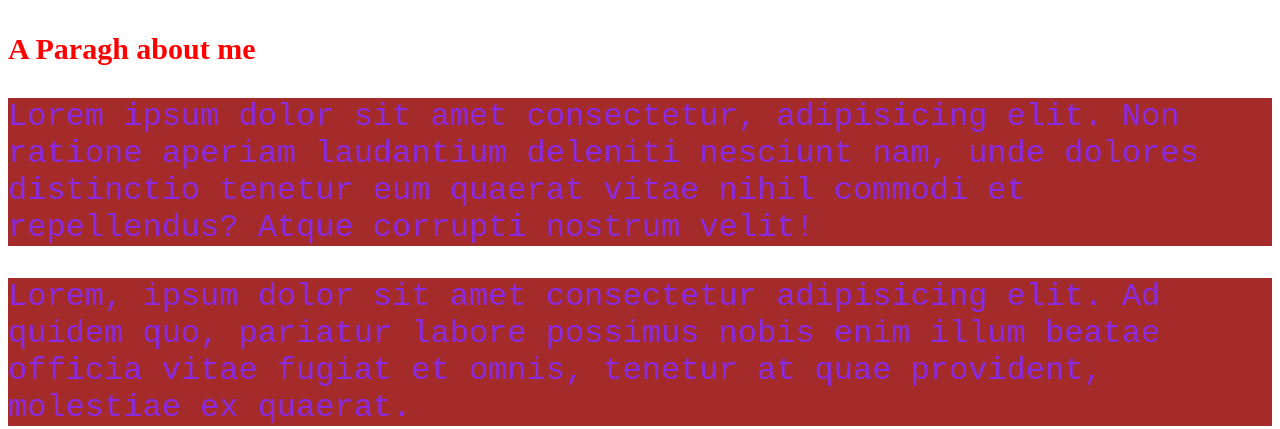
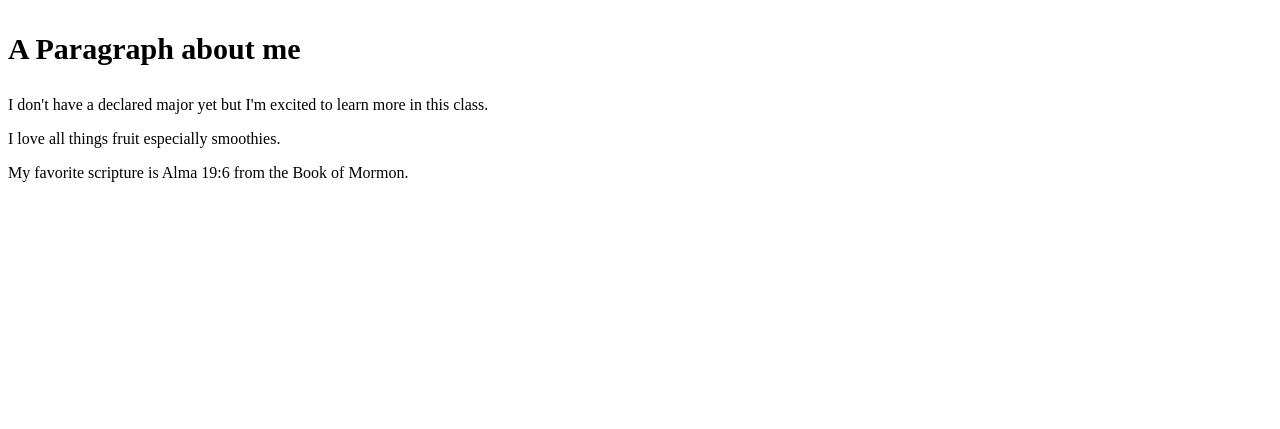
Before and after one commit to juji-martin/wdd130, a plain HTML site: page index.html in a window 1280 px wide. Shown: the part 708-1137 px from the top of the page. After the commit the page ends 906 px from the top, so only its background shows below. Drawn offline with Linux system fonts and the light colour scheme.

Commit message:
color fixes

```diff
--- a/index.html
+++ b/index.html
@@ -22,9 +22,7 @@
     <h1>Julie Martin</h1>
     <img src="images/pic.jpg" alt="Temple picture"
     style="width:432px;height:600px;">
-    <p id="first-paragragh"> A Paragh about me</p>
-<p id="second-paragraph">Lorem ipsum dolor sit amet consectetur, adipisicing elit. Non ratione aperiam laudantium deleniti nesciunt nam, unde dolores distinctio tenetur eum quaerat vitae nihil commodi et repellendus? Atque corrupti nostrum velit!</p>
-    <p id="other-paragraph">Lorem, ipsum dolor sit amet consectetur adipisicing elit. Ad quidem quo, pariatur labore possimus nobis enim illum beatae officia vitae fugiat et omnis, tenetur at quae provident, molestiae ex quaerat.</p>
+    <p id="first-paragragh"> A Paragraph about me</p>
     <p>I don't have a declared major yet but I'm excited to learn more in this class.</p>
     <p>I love all things fruit especially smoothies.</p>
     <p>My favorite scripture is Alma 19:6 from the Book of Mormon.</p>
--- a/style.css
+++ b/style.css
@@ -1,5 +1,5 @@
 #first-paragragh {
-    color:red;
+    color:black;
     font-size: 30px;
     font-weight: bold;
 }
--- a/wwr/styles/site-plan-rafting.css
+++ b/wwr/styles/site-plan-rafting.css
@@ -6,10 +6,10 @@ Fonts are separated by a & */
 
 :root {
   /* change the values below to your colors from your palette */
-  --primary-color: #32c570   ;
-  --secondary-color: #3F88C5 ;
+  --primary-color: #df235b   ;
+  --secondary-color: #3e5891 ;
   --accent1-color: #e7d258;
-  --accent2-color: #F49D37;
+  --accent2-color: ;
 
   /* change the values below to your chosen font(s) */
   --heading-font: "Lemon";
```
